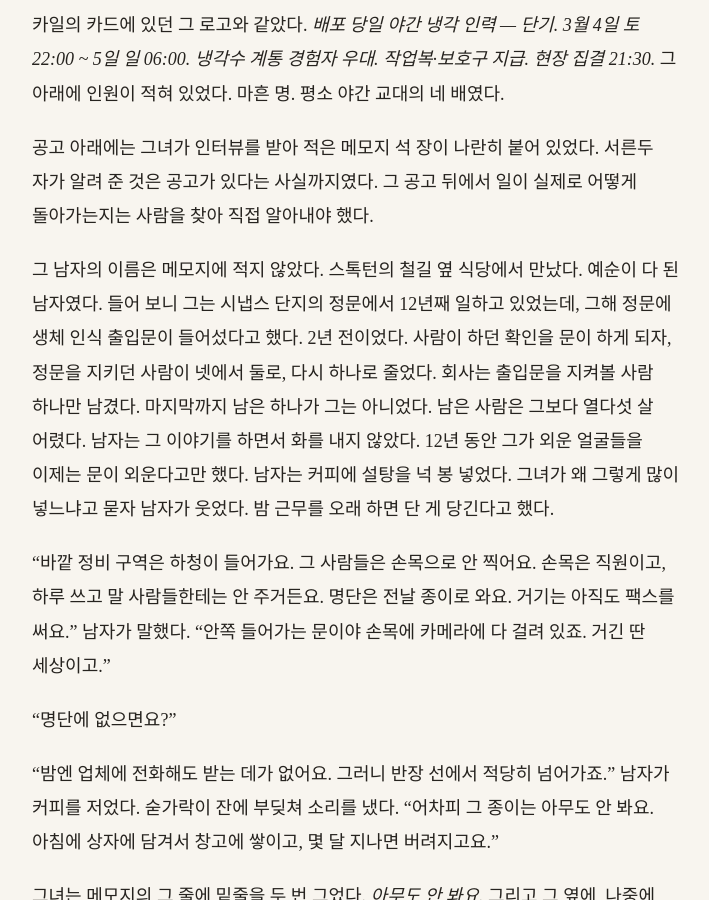
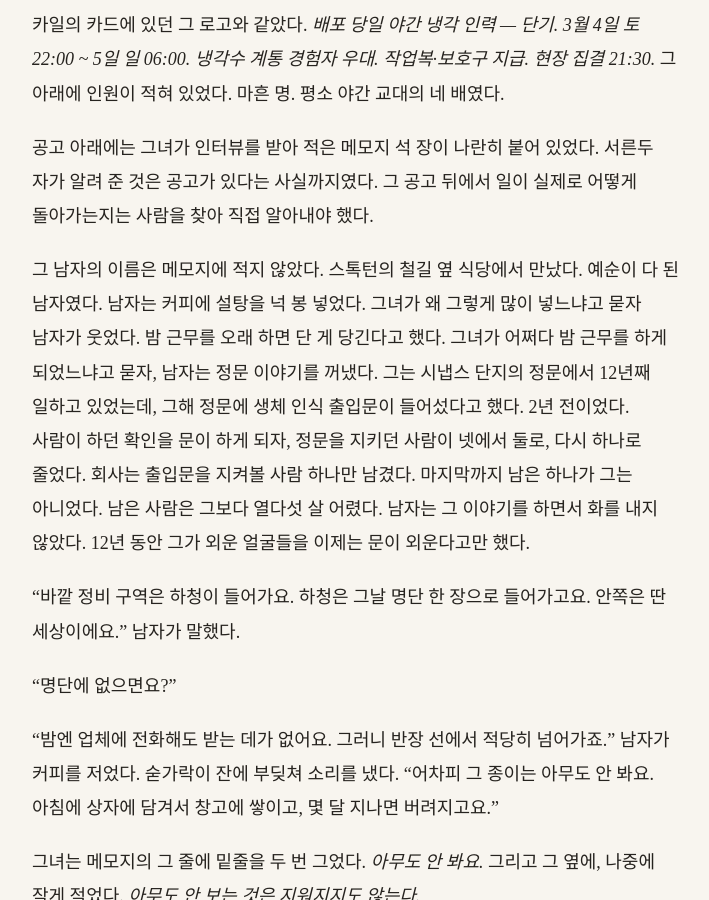
Before and after one commit to kangkkang/writer_s1_public, a Jekyll site: the page built from vol1/033.md, in a window 1280 px wide and 900 px high, scrolled down 1280 px. Shown: the whole window, without its empty margins (284-993 px from the left). Built offline with Jekyll 4.4.1, drawn with Linux system fonts in a browser that asks for light colours; our own code applies the rules of GitHub Pages for plain Markdown files.

Commit message:
Update from https://github.com/kangkkang/writer_s1/commit/f28431ba6629054cbb41484622c0fbb437e1c1f8

```diff
--- a/vol1/033.md
+++ b/vol1/033.md
@@ -22,9 +22,9 @@
 
 공고 아래에는 그녀가 인터뷰를 받아 적은 메모지 석 장이 나란히 붙어 있었다. 서른두 자가 알려 준 것은 공고가 있다는 사실까지였다. 그 공고 뒤에서 일이 실제로 어떻게 돌아가는지는 사람을 찾아 직접 알아내야 했다.
 
-그 남자의 이름은 메모지에 적지 않았다. 스톡턴의 철길 옆 식당에서 만났다. 예순이 다 된 남자였다. 들어 보니 그는 시냅스 단지의 정문에서 12년째 일하고 있었는데, 그해 정문에 생체 인식 출입문이 들어섰다고 했다. 2년 전이었다. 사람이 하던 확인을 문이 하게 되자, 정문을 지키던 사람이 넷에서 둘로, 다시 하나로 줄었다. 회사는 출입문을 지켜볼 사람 하나만 남겼다. 마지막까지 남은 하나가 그는 아니었다. 남은 사람은 그보다 열다섯 살 어렸다. 남자는 그 이야기를 하면서 화를 내지 않았다. 12년 동안 그가 외운 얼굴들을 이제는 문이 외운다고만 했다. 남자는 커피에 설탕을 넉 봉 넣었다. 그녀가 왜 그렇게 많이 넣느냐고 묻자 남자가 웃었다. 밤 근무를 오래 하면 단 게 당긴다고 했다.
+그 남자의 이름은 메모지에 적지 않았다. 스톡턴의 철길 옆 식당에서 만났다. 예순이 다 된 남자였다. 남자는 커피에 설탕을 넉 봉 넣었다. 그녀가 왜 그렇게 많이 넣느냐고 묻자 남자가 웃었다. 밤 근무를 오래 하면 단 게 당긴다고 했다. 그녀가 어쩌다 밤 근무를 하게 되었느냐고 묻자, 남자는 정문 이야기를 꺼냈다. 그는 시냅스 단지의 정문에서 12년째 일하고 있었는데, 그해 정문에 생체 인식 출입문이 들어섰다고 했다. 2년 전이었다. 사람이 하던 확인을 문이 하게 되자, 정문을 지키던 사람이 넷에서 둘로, 다시 하나로 줄었다. 회사는 출입문을 지켜볼 사람 하나만 남겼다. 마지막까지 남은 하나가 그는 아니었다. 남은 사람은 그보다 열다섯 살 어렸다. 남자는 그 이야기를 하면서 화를 내지 않았다. 12년 동안 그가 외운 얼굴들을 이제는 문이 외운다고만 했다.
 
-"바깥 정비 구역은 하청이 들어가요. 그 사람들은 손목으로 안 찍어요. 손목은 직원이고, 하루 쓰고 말 사람들한테는 안 주거든요. 명단은 전날 종이로 와요. 거기는 아직도 팩스를 써요." 남자가 말했다. "안쪽 들어가는 문이야 손목에 카메라에 다 걸려 있죠. 거긴 딴 세상이고."
+"바깥 정비 구역은 하청이 들어가요. 하청은 그날 명단 한 장으로 들어가고요. 안쪽은 딴 세상이에요." 남자가 말했다.
 
 "명단에 없으면요?"
 
```
